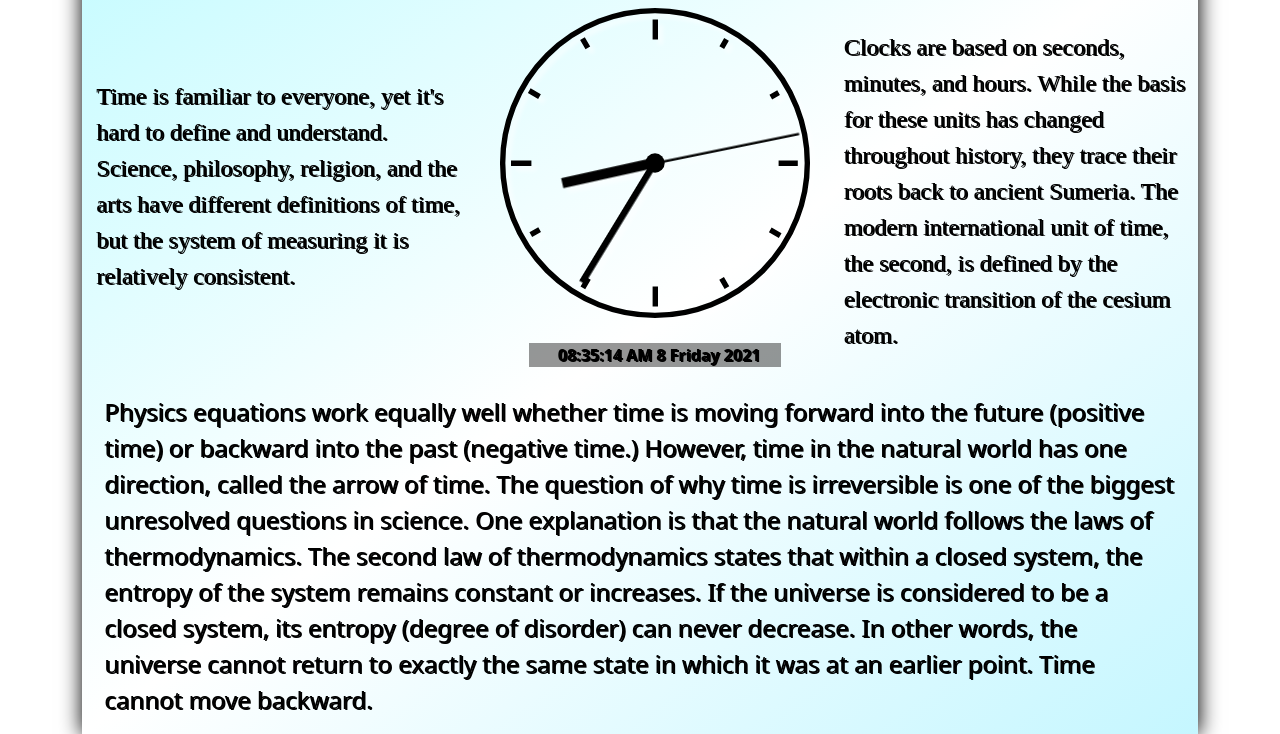
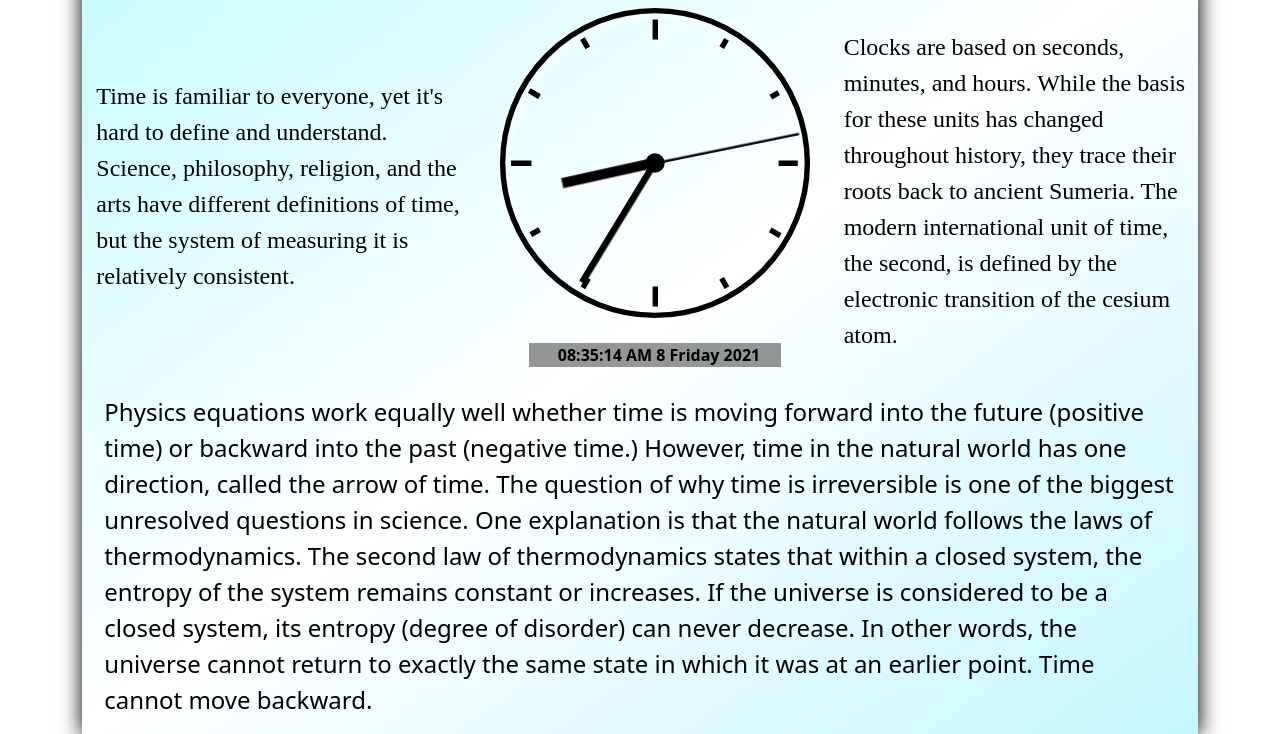
Before and after one commit to Rahul396960/Clock-website, a plain HTML site: page index.html in a window 1280 px wide. Shown: the part 154-888 px from the top of the page. Drawn offline with nearby package versions, Linux system fonts and the light colour scheme.

Commit message:
Update style.css

```diff
--- a/style.css
+++ b/style.css
@@ -383,7 +383,6 @@ background-image: linear-gradient(to bottom right, rgba(229, 255, 0, 0.205), rgb
 .container
 {
      -webkit-text-fill-color:black;
-text-shadow: 1.5px 0.5px black;
     justify-content: center;
     margin-top: 1%;
     width:auto;
```
